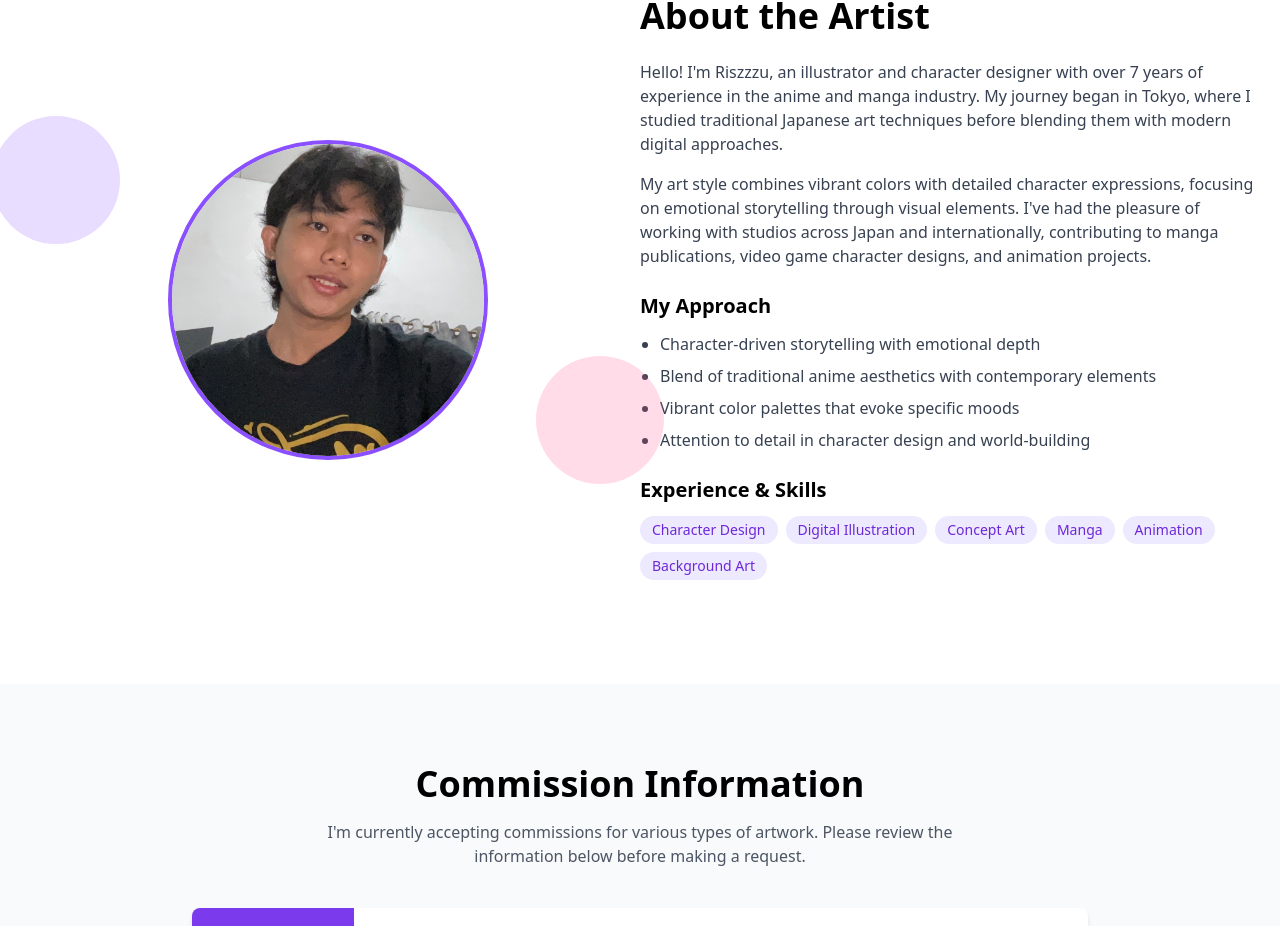
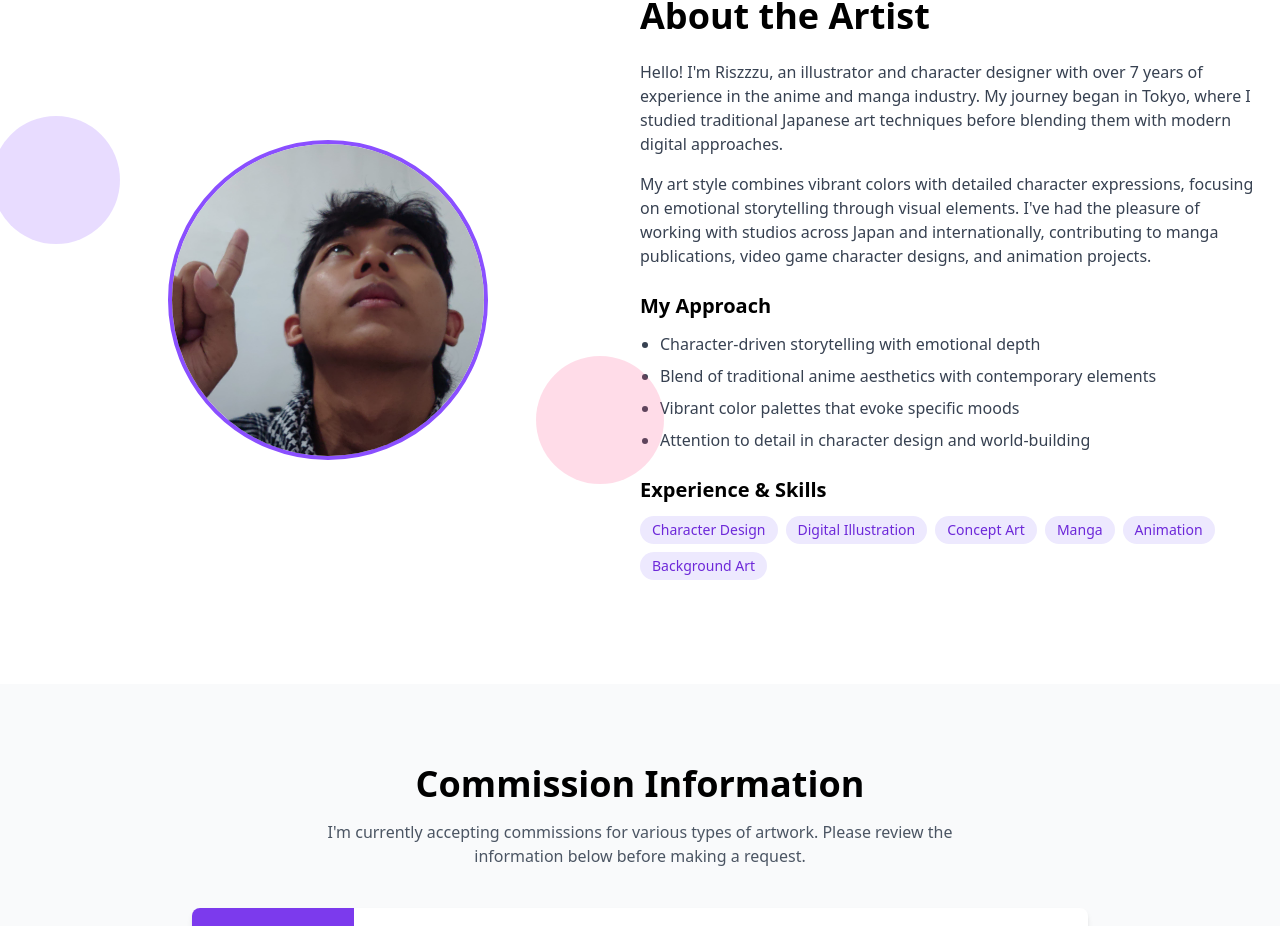
Before and after one commit to gielcah/projectporto, a React (Vite) app: page / in a window 1280 px wide. Shown: the part 1988-2914 px from the top of the page. Built offline with nearby package versions, Linux system fonts and the light colour scheme.

Commit message:
Update About.tsx

```diff
--- a/src/components/About.tsx
+++ b/src/components/About.tsx
@@ -9,7 +9,7 @@ const About: React.FC = () => {
             <div className="relative">
               <div className="w-64 h-64 md:w-80 md:h-80 mx-auto overflow-hidden rounded-full border-4 border-purple-500">
                 <img
-                  src="photogweh.jpg"
+                  src="WhatsApp Image 2025-03-15 at 00.39.02_65c444a6.jpg"
                   alt="Artist Portrait"
                   className="w-full h-full object-cover"
                 />
```
